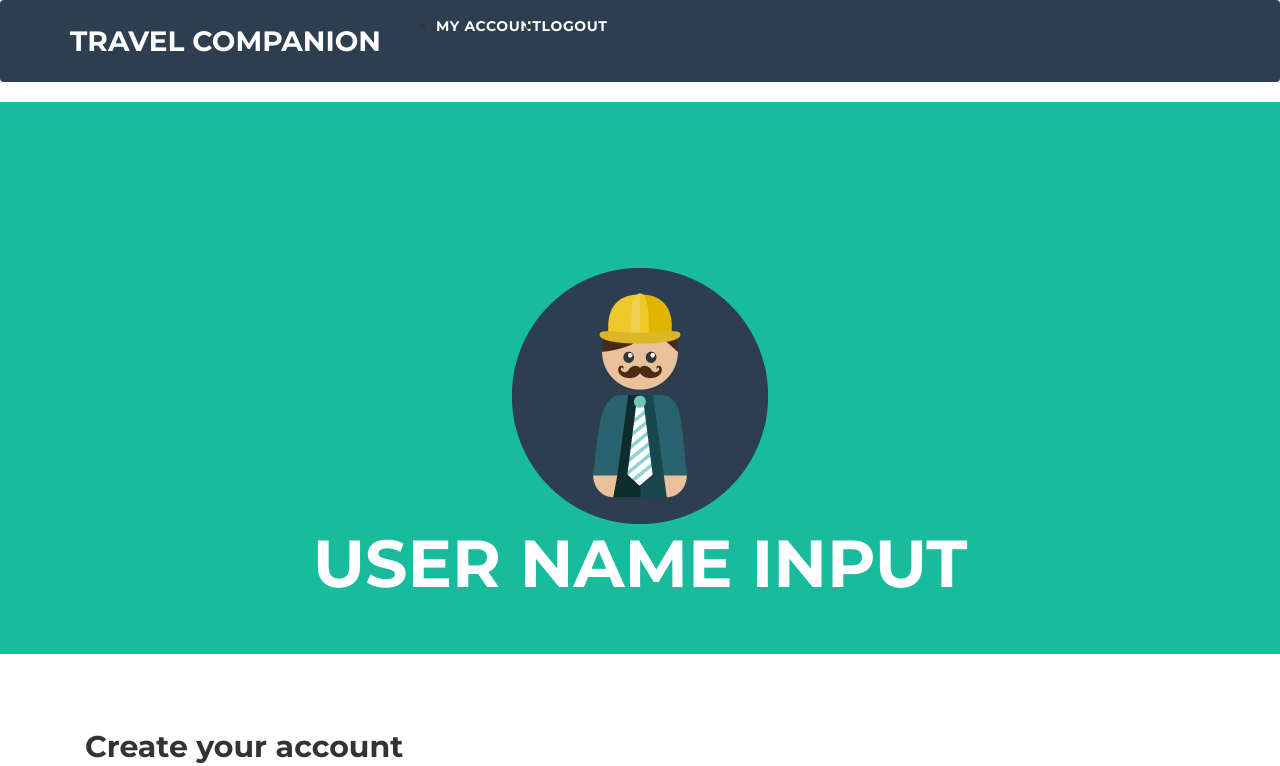
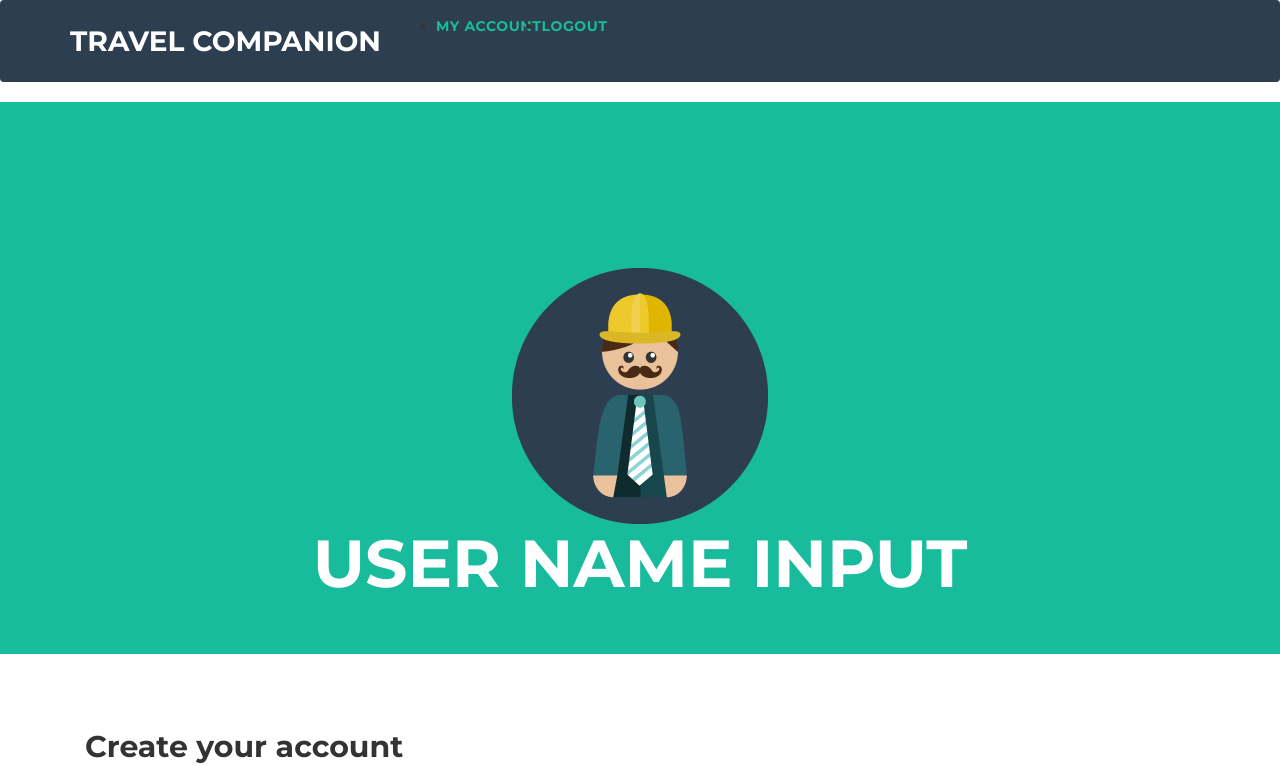
Before and after one commit to GeorgeMaxwell/TravelCompanion, a website: page Main/index.html in a window 1280 px wide. Shown: the top 766 px of the page. Drawn offline with nearby package versions, Linux system fonts and the light colour scheme; some packages are replaced by stand-ins of ours.

Commit message:
updated main/index.html

```diff
--- a/Main/index.html
+++ b/Main/index.html
@@ -44,10 +44,10 @@
           <ul class="navbar-nav ml-auto">
 
             <li class="nav-item mx-0 mx-lg-1">
-              <a class="nav-link py-3 px-0 px-lg-3 rounded js-scroll-trigger" href="#about">My Account</a>
+              <a href="#about">My Account</a>
             </li>
             <li class="nav-item mx-0 mx-lg-1">
-              <a class="nav-link py-3 px-0 px-lg-3 rounded js-scroll-trigger">Logout</a>
+              <a >Logout</a>
             </li>
           </ul>
         </div>
```
